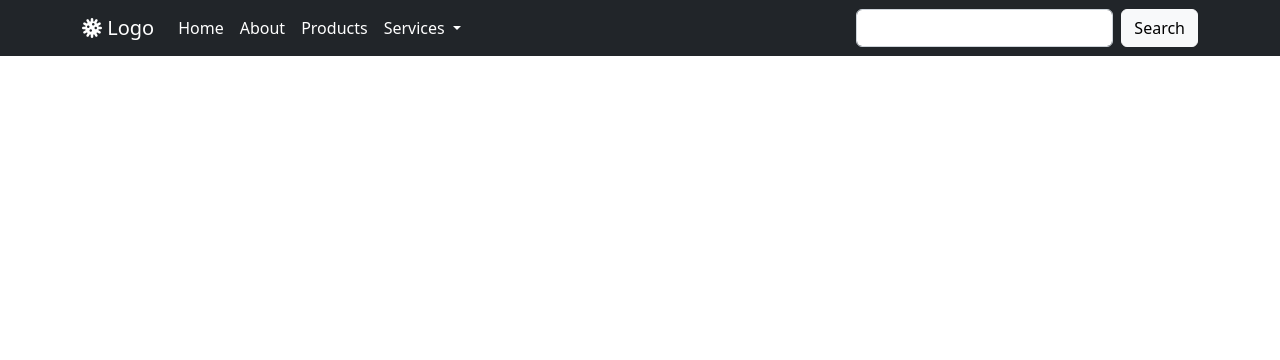
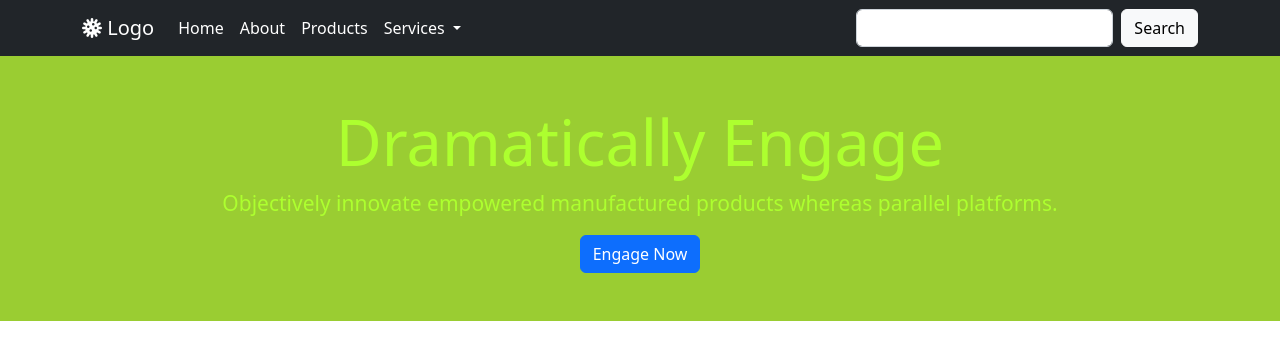
Before and after one commit to naveenkumarkg/corporate_website, a plain HTML site: page index.html in a window 1280 px wide. Drawn offline with nearby package versions, Linux system fonts and the light colour scheme.

Commit message:
added corporate banner

```diff
--- a/index.html
+++ b/index.html
@@ -64,10 +64,16 @@
             </div>
 
     </nav>
-    <div>
-        <!-- Test -->
+
+    <!-- Banner -->
+    <div class="p-5 banner_color text-center">
+        <div class="container">
+            <h1>Dramatically Engage</h1>
+            <p>Objectively innovate empowered manufactured products whereas parallel platforms.</p>
+            <button class="btn btn-primary">Engage Now</button>
+
+        </div>
     </div>
-
 
 
     <!-- JavaScript Bundle with Popper -->
--- a/style.css
+++ b/style.css
@@ -1,7 +1,21 @@
-nav a{
+nav a {
     color: white !important;
 }
 
-nav .dropdown-menu .dropdown-item{
+nav .dropdown-menu .dropdown-item {
     color: black !important;
 }
+
+.banner_color {
+    background-color: yellowgreen;
+    color: greenyellow;
+}
+
+.banner_color h1 {
+    font-size: 63px;
+}
+
+.banner_color p {
+    font-size: 21px;
+    ;
+}
```
